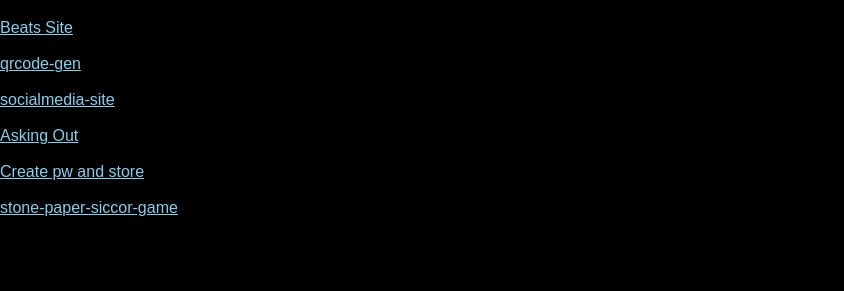
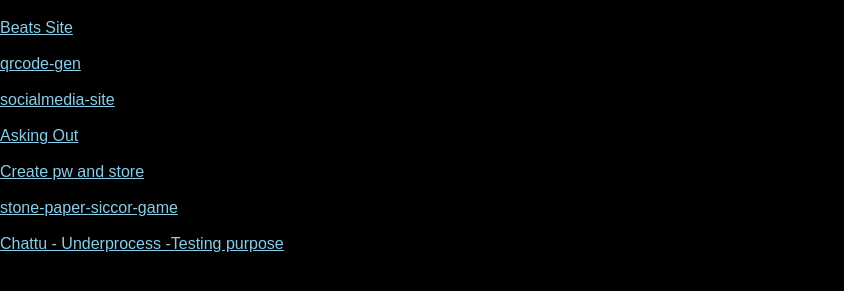
Before and after one commit to yashuplayz/yashu-portfolio, a plain HTML site: page page.html in a window 1280 px wide. Shown: the part 61-352 px from the top of the page, without its empty margins (0-844 px from the left). Drawn offline with Linux system fonts and the light colour scheme.

Commit message:
Update page.html

```diff
--- a/page.html
+++ b/page.html
@@ -16,5 +16,6 @@ font-family: 'Poppins', sans-serif;">
     <a style="display: flex; color: skyblue;"href="https://yashuplayz.github.io/askingout/">Asking Out</a><br>
     <a style="display: flex; color: skyblue;"href="https://yashuplayz.github.io/create-store-password/">Create pw and store</a><br>
     <a style="display: flex; color: skyblue;"href="https://yashuplayz.github.io/stone-paper-siccor-game/">stone-paper-siccor-game</a><br>
+     <a style="display: flex; color: skyblue;"href="https://chattu-z584.onrender.com/">Chattu - Underprocess -Testing purpose</a><br>
 </body>
 </html>
```
